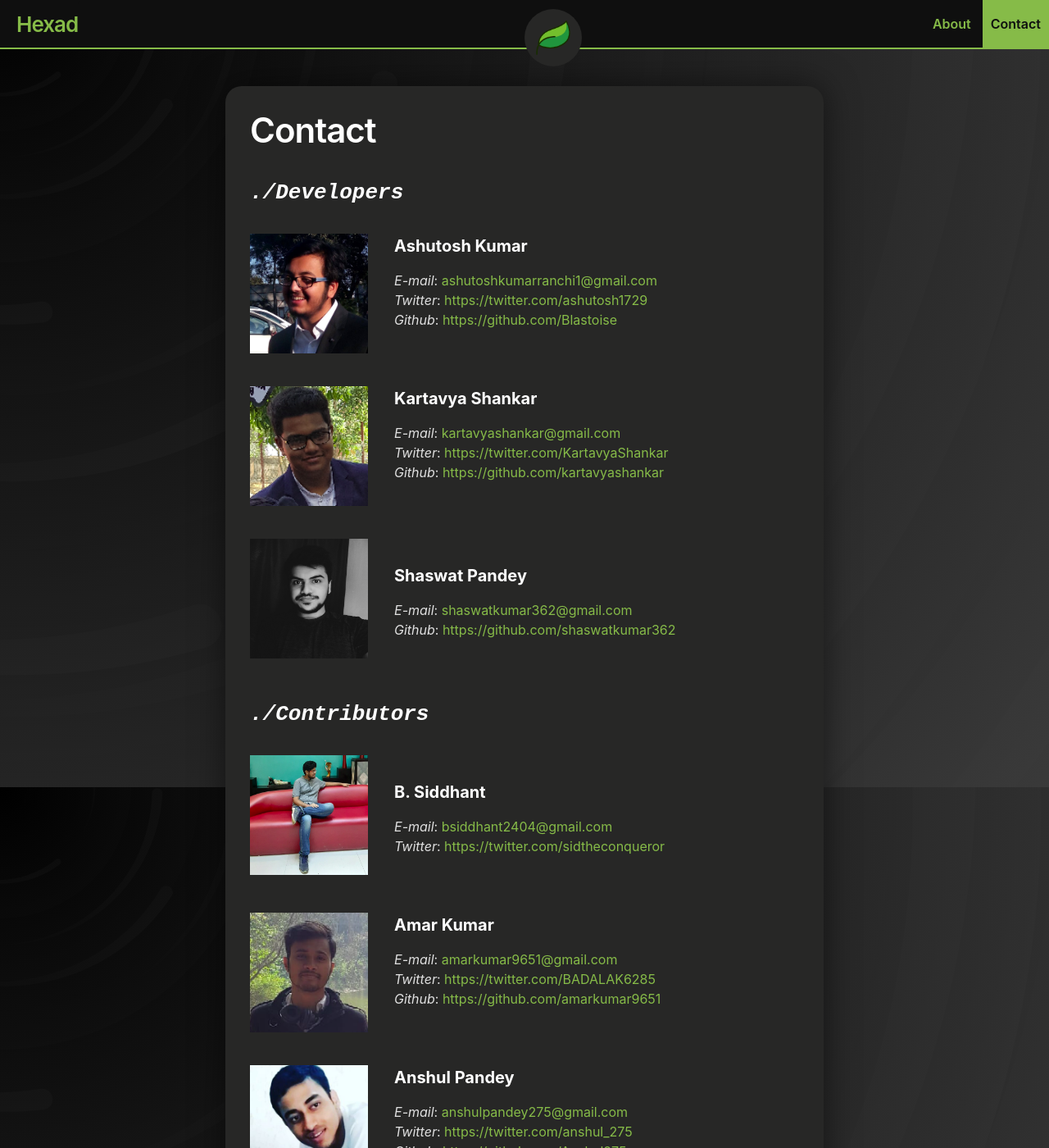
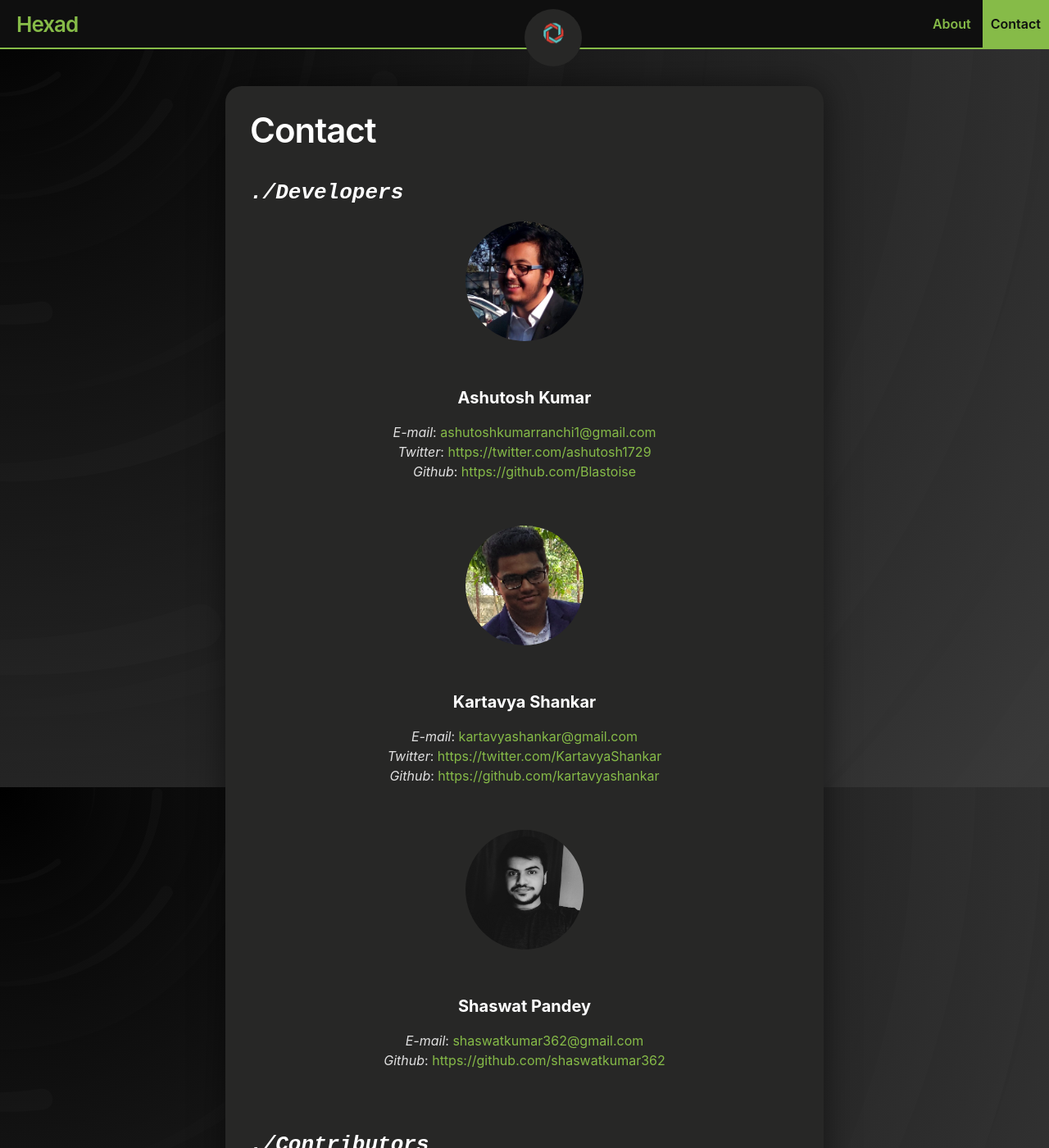
Before and after one commit to shaswatkumar362/Hexad, a Jekyll site: the page built from contact.md, in a window 1280 px wide and 1400 px high. Shown: the whole window at 82% size. Built offline with Jekyll 4.4.1, drawn with Linux system fonts in a browser that asks for light colours.

Commit message:
Final changes added

```diff
--- a/_config.yml
+++ b/_config.yml
@@ -1,13 +1,13 @@
 title: Hexad
-iconURL: assets/default-icon.png
+iconURL: assets/hexad.png
 theme: jekyll-theme-leaf
 
 # for a clean URL
 permalink: :slug
 
 social:
-  twitter: _SupunKavinda
-  github: SupunKavinda
+  twitter: BADALAK6285
+  github: shaswatkumar362
 
 plugins:
  - jekyll-feed
--- a/contact.md
+++ b/contact.md
@@ -5,59 +5,80 @@ layout: page
 <style type="text/css">
 .image-right {
   display: block;
-  margin-top: 0px;
   margin-left: auto;
-  margin-bottom: 10px;
-  margin-right: 32px;
-  text-indent: -999em;
-  float: left;
+  margin-right: auto;
+  border-radius: 50%;
   height: 146px;
   width: 144px;
 }
 </style>
 ### <tt><i>./Developers</i></tt>
-#### ![Ashutosh Kumar](images/ashutosh.jpg){:.image-right}**Ashutosh Kumar**
-<p>
-<i>E-mail</i>: <a href="mailto:ashutoshkumarranchi1@gmail.com" target="_blank">ashutoshkumarranchi1@gmail.com</a><br>
+![Ashutosh Kumar](images/ashutosh.jpg){:.image-right}
+<br>
+<center>
+<h4><b>Ashutosh Kumar</b></h4>
+</center>
+<p style="text-align: center;">
+<i>E-mail</i>: <a href="mailto:ashutoshkumarranchi1@gmail.com">ashutoshkumarranchi1@gmail.com</a><br>
 <i>Twitter</i>: <a href="https://twitter.com/ashutosh1729" target="_blank">https://twitter.com/ashutosh1729</a><br>
 <i>Github</i>: <a href="https://github.com/Blastoise" target="_blank">https://github.com/Blastoise</a>
 </p>
 <br>
 
-#### ![Kartavya Shankar](images/kartavya.png){:.image-right}**Kartavya Shankar**
-<p>
-<i>E-mail</i>: <a href="mailto:kartavyashankar@gmail.com" target="_blank">kartavyashankar@gmail.com</a><br>
+![Kartavya Shankar](images/kartavya.png){:.image-right}
+<br>
+<center>
+<h4><b>Kartavya Shankar</b></h4>
+</center>
+<p style="text-align: center;">
+<i>E-mail</i>: <a href="mailto:kartavyashankar@gmail.com">kartavyashankar@gmail.com</a><br>
 <i>Twitter</i>: <a href="https://twitter.com/KartavyaShankar" target="_blank">https://twitter.com/KartavyaShankar</a><br>
 <i>Github</i>: <a href="https://github.com/kartavyashankar" target="_blank">https://github.com/kartavyashankar</a>
 </p>
 <br>
 
-#### ![Shaswat Pandey](images/shaswat.jpg){:.image-right}<br>**Shaswat Pandey**
-<p>
-<i>E-mail</i>: <a href="mailto:shaswatkumar362@gmail.com" target="_blank">shaswatkumar362@gmail.com</a><br>
+![Shaswat Pandey](images/shaswat.jpg){:.image-right}
+<br>
+<center>
+<h4><b>Shaswat Pandey</b></h4>
+</center>
+<p style="text-align: center;">
+<i>E-mail</i>: <a href="mailto:shaswatkumar362@gmail.com">shaswatkumar362@gmail.com</a><br>
 <i>Github</i>: <a href="https://github.com/shaswatkumar362" target="_blank">https://github.com/shaswatkumar362</a>
 </p>
 <br>
 
 ### <tt><i>./Contributors</i></tt>
-#### ![B. Siddhant](images/bsiddhant.png){:.image-right}<br>**B. Siddhant**
-<p>
-<i>E-mail</i>: <a href="mailto:bsiddhant2404@gmail.com" target="_blank">bsiddhant2404@gmail.com</a><br>
+![B. Siddhant](images/bsiddhant.png){:.image-right}
+<br>
+<center>
+<h4><b>B. Siddhant</b></h4>
+</center>
+<p style="text-align: center;">
+<i>E-mail</i>: <a href="mailto:bsiddhant2404@gmail.com">bsiddhant2404@gmail.com</a><br>
 <i>Twitter</i>: <a href="https://twitter.com/sidtheconqueror" target="_blank">https://twitter.com/sidtheconqueror</a>
 </p>
 <br>
 
-#### ![Amar Kumar](images/amar.png){:.image-right}**Amar Kumar**
-<p>
-<i>E-mail</i>: <a href="mailto:amarkumar9651@gmail.com" target="_blank">amarkumar9651@gmail.com</a><br>
+![Amar Kumar](images/amar.png){:.image-right}
+<br>
+<center>
+<h4><b>Amar Kumar</b></h4>
+</center>
+<p style="text-align: center;">
+<i>E-mail</i>: <a href="mailto:amarkumar9651@gmail.com">amarkumar9651@gmail.com</a><br>
 <i>Twitter</i>: <a href="https://twitter.com/BADALAK6285" target="_blank">https://twitter.com/BADALAK6285</a><br>
 <i>Github</i>: <a href="https://github.com/amarkumar9651" target="_blank">https://github.com/amarkumar9651</a>
 </p>
 <br>
 
-#### ![Anshul Pandey](images/anshul.jpg){:.image-right}**Anshul Pandey**
-<p>
-<i>E-mail</i>: <a href="mailto:anshulpandey275@gmail.com" target="_blank">anshulpandey275@gmail.com</a><br>
+![Anshul Pandey](images/anshul.jpg){:.image-right}
+<br>
+<center>
+<h4><b>Anshul Pandey</b></h4>
+</center>
+<p style="text-align: center;">
+<i>E-mail</i>: <a href="mailto:anshulpandey275@gmail.com">anshulpandey275@gmail.com</a><br>
 <i>Twitter</i>: <a href="https://twitter.com/anshul_275" target="_blank">https://twitter.com/anshul_275</a><br>
 <i>Github</i>: <a href="https://github.com/Anshul275" target="_blank">https://github.com/Anshul275</a>
 </p>
```
Also changed, not shown: Gemfile.lock, README.md, assets/default-icon.png (deleted), assets/hexad.png (added), screenshot.png (deleted), 9 other files.
